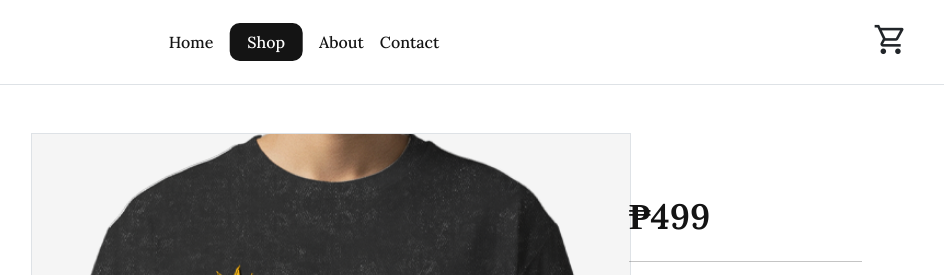
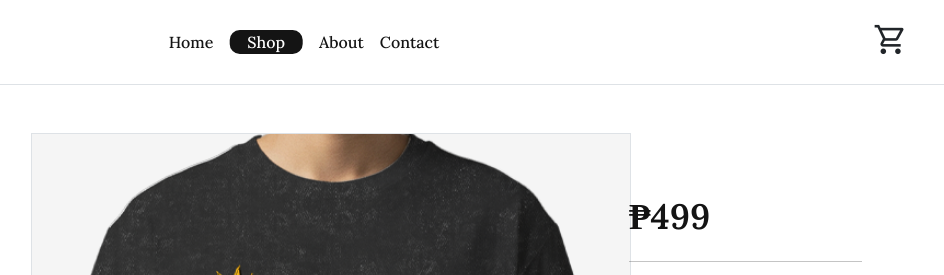
Before and after one commit to amtorresanka/SeeNag-Website, a plain HTML site: page dogoodwork.html in a window 1280 px wide. Shown: the top 275 px of the page, 336-1280 px from the left. Drawn offline with nearby package versions, Linux system fonts and the light colour scheme; a web font is replaced by a local one.

Commit message:
Update productpages.css
black pill on header

```diff
--- a/css/productpages.css
+++ b/css/productpages.css
@@ -56,7 +56,7 @@ p {
   background: #141414;
   color: #fff;
   border-radius: 10px;
-  padding: 7px 18px;
+  padding: 0px 18px;
 }
 
 /*PRODUCT PAGE */
```
